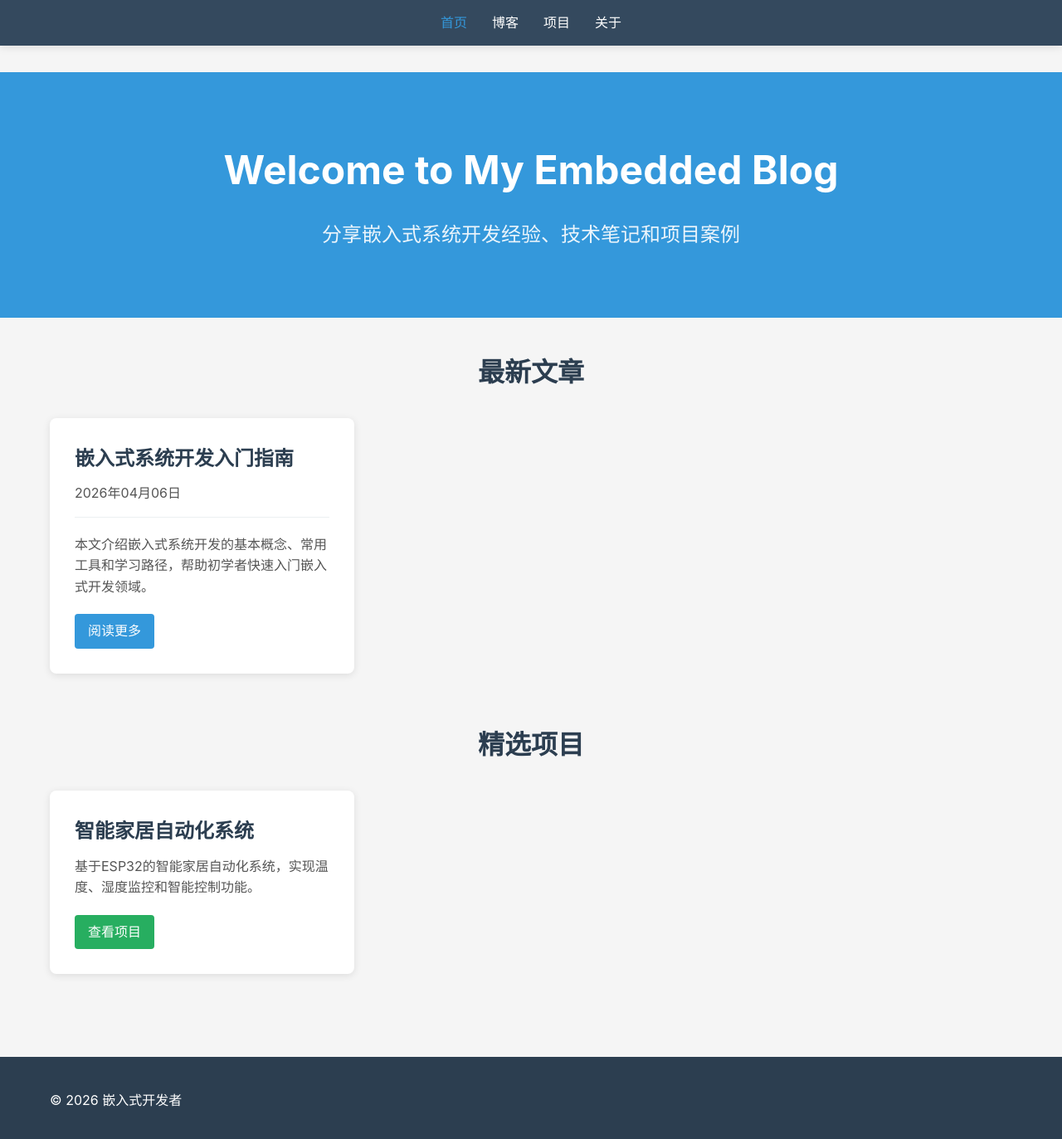
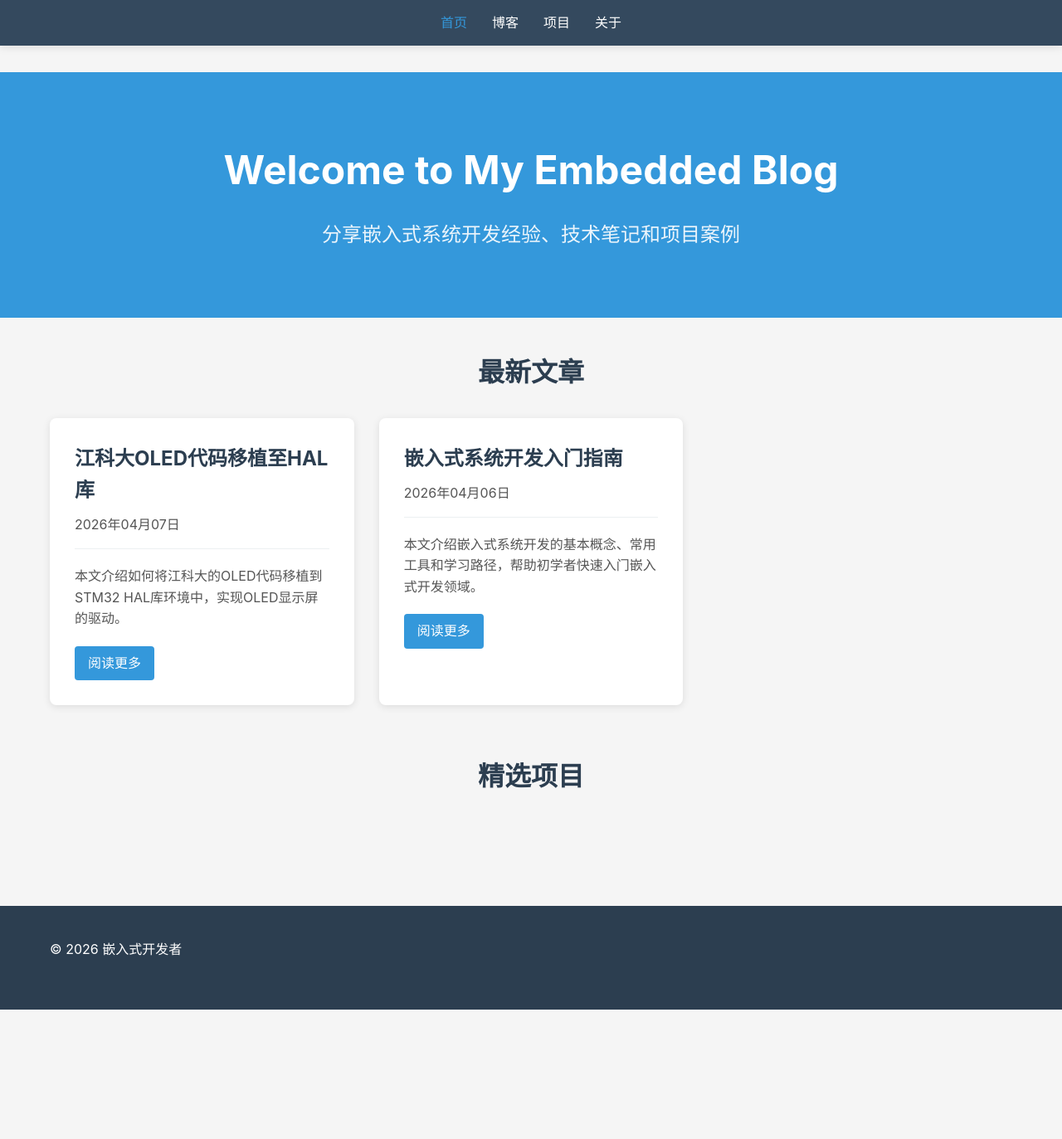
Before and after one commit to qrsgcljx/qrsgcljx.github.io, a Jekyll site: the page built from index.html, in a window 1280 px wide and 1400 px high, scrolled down 233 px. Shown: the top 1373 px of the window at 83% size. Built offline with Jekyll 4.4.1, drawn with Linux system fonts in a browser that asks for light colours; the list of posts is cut into pages by our own code; after the commit the page ends 1450 px from its top, so only the background shows below that; some of the changed lines change nothing that is shown.

Commit message:
更新文章文件名和链接

````diff
--- /dev/null
+++ b/_posts/2026-04-07-oled-hal-porting.md
@@ -0,0 +1,99 @@
+---
+title: 江科大OLED代码移植至HAL库
+date: 2026-04-07
+author: 嵌入式开发者
+tags: [STM32, OLED, HAL库, 代码移植]
+excerpt: 本文介绍如何将江科大的OLED代码移植到STM32 HAL库环境中，实现OLED显示屏的驱动。
+---
+
+# 江科大OLED代码移植至HAL库
+
+## 为什么需要移植？
+
+江科大的OLED代码通常是基于标准库编写的，而现代STM32开发更推荐使用HAL库，因为HAL库提供了更好的可移植性和易用性。本文将详细介绍如何将江科大的OLED代码移植到HAL库环境中。
+
+## 准备工作
+
+1. **硬件准备**：
+   - STM32开发板（如STM32F103C8T6）
+   - OLED显示屏（如0.96寸I2C接口）
+   - 杜邦线
+
+2. **软件准备**：
+   - STM32CubeMX
+   - Visual Studio Code
+   - STM32 HAL库
+
+## 移植步骤
+
+### 1. STM32CubeMX配置
+
+1. **新建工程**：选择对应的STM32型号
+2. **配置时钟**：设置系统时钟
+3. **配置I2C**：启用I2C接口，用于与OLED通信
+4. **生成代码**：选择生成HAL库代码
+
+### 2. OLED代码移植
+
+1. **添加OLED驱动文件**：
+   - 将江科大的OLED驱动文件添加到工程中
+   - 修改引脚定义，使用HAL库的引脚命名方式
+
+2. **修改I2C通信函数**：
+   - 将标准库的I2C函数替换为HAL库的I2C函数
+   - 例如，将 `I2C_Start()` 替换为 `HAL_I2C_Master_Transmit()`
+
+3. **测试代码**：
+   - 编写测试代码，初始化OLED并显示内容
+   - 编译并下载到开发板
+
+## 常见问题及解决方案
+
+### 1. I2C通信失败
+- **原因**：I2C地址设置错误或引脚连接不正确
+- **解决方案**：检查I2C地址和引脚连接
+
+### 2. OLED显示异常
+- **原因**：时序问题或驱动代码错误
+- **解决方案**：调整时序参数，检查驱动代码
+
+## 完整代码示例
+
+```c
+// OLED初始化函数
+void OLED_Init(void) {
+    // HAL库初始化代码
+    // ...
+}
+
+// 显示字符函数
+void OLED_ShowChar(uint8_t x, uint8_t y, uint8_t chr) {
+    // HAL库实现
+    // ...
+}
+
+// 主函数
+int main(void) {
+    // 初始化
+    HAL_Init();
+    SystemClock_Config();
+    MX_GPIO_Init();
+    MX_I2C1_Init();
+
+    // OLED初始化
+    OLED_Init();
+
+    // 显示测试
+    OLED_ShowString(0, 0, "Hello OLED!");
+
+    while (1) {
+        // 主循环
+    }
+}
+```
+
+## 总结
+
+通过本文的步骤，你可以成功将江科大的OLED代码移植到HAL库环境中。移植过程中需要注意I2C通信函数的替换和时序参数的调整，确保OLED能够正常工作。
+
+移植后的代码具有更好的可移植性和维护性，可以在不同的STM32型号上使用，为你的嵌入式项目提供便利。
--- a/_projects/smart-home-automation.md
+++ b/_projects/smart-home-automation.md
@@ -1,129 +1,81 @@
----
-title: 智能家居自动化系统
+***
+
+title: 基于stm32f103的freertos+mqtt物联网环境检测系统
+
 date: 2026-04-06
+
 technologies:
-  - ESP32
-  - Arduino
-  - MQTT
-  - Home Assistant
-  - Sensors
-excerpt: 基于ESP32的智能家居自动化系统，实现温度、湿度监控和智能控制功能。
-links:
-  - title: GitHub仓库
-    url: https://github.com/qrsqgljx/smart-home
-  - title: 项目文档
-    url: /projects/smart-home-automation/
----
+
+- ESP32
+- Arduino
+- MQTT
+- Home Assistant
+- Sensors
+  excerpt: 基于stm32f103的freertos+mqtt物联网环境检测系统。
+  links:
+- title: GitHub仓库
+  url: <https://github.com/qrsqgljx/smart-home>
+- title: 项目文档
+  url: /projects/smart-home-automation/
+
+***
 
 # 智能家居自动化系统
 
 ## 项目概述
 
-本项目是一个基于ESP32的智能家居自动化系统，旨在实现家庭环境的智能监控和控制。系统可以实时监测室内温度、湿度等环境参数，并通过MQTT协议与Home Assistant平台进行通信，实现远程控制和自动化场景。
+本项目是一个基于ESP8266+stm32的智能家居自动化系统，旨在实现家庭环境的智能监控和控制。系统可以实时监测室内温度、湿度等环境参数，并通过MQTT协议与电脑或手机进行通信，实现远程控制和自动化场景。
 
 ## 硬件组成
 
-- **ESP32开发板**：作为主控制器，负责数据采集和处理
+- **stm32开发板**：作为主控制器，负责数据采集和处理
 - **DHT22传感器**：测量温度和湿度
 - **BH1750光照传感器**：测量环境光照强度
 - **继电器模块**：控制灯光、插座等设备
 - **HC-SR501人体红外传感器**：检测人体活动
 - **LCD1602显示屏**：本地显示环境参数
+- GY302光照强度传感器
+- MQ2烟雾传感器
 
-## 软件架构
-
-### 核心组件
-
-1. **ESP32固件**：使用Arduino IDE开发，实现传感器数据采集和MQTT通信
-2. **MQTT代理**：Mosquitto，负责消息转发
-3. **Home Assistant**：智能家居控制平台，提供用户界面和自动化规则
-4. **Node-RED**：可选，用于创建更复杂的自动化流程
+<br />
 
 ### 通信协议
 
 - **MQTT**：轻量级消息协议，适合物联网设备
+- IIC：硬件间通信
+- uart：硬件通信+调试
 - **WiFi**：ESP32连接家庭网络
-- **HTTP**：与外部服务通信
 
-## 功能特性
+### 本文主要使用CubeMX+vscode的方法完成项目，具体下载可在b站自行搜索 本文开发过程逐步递增，一边开发一边写内容，体会开发全过程。
 
-### 环境监测
+# 前情提要
 
-- 实时监测室内温度、湿度和光照强度
-- 数据可视化和历史趋势分析
-- 异常值报警（如温度过高/过低）
+&#x20;
 
-### 智能控制
+为什么推荐使用Cubemx+vscode:首先cumx大大简化了驱动配置过程，一个大的项目驱动配置代码过多，使用库函数检查时会浪费大量时间。其次，vscode内嵌了ai功能（需要科学上网），此功能及其强大，可自动补全代码，报错时可直接阅读整个文件代码找错误，并支持自动修正，遇到过看不懂的报错的人都知道这有多强，代码补全也大幅提升开发速度。
 
-- 基于时间的自动化控制（如定时开关灯）
-- 基于环境参数的自动化控制（如根据光照强度自动调节灯光）
-- 基于人体检测的智能控制（如人来灯亮，人走灯灭）
+## 一、Cubemx配置：使用OLED
 
-### 远程访问
+&#x20;
 
-- 通过Home Assistant手机App远程监控和控制
-- 支持语音控制（如Alexa、Google Assistant）
-- 可自定义场景和自动化规则
+基础配置参考文章1：[江科大OLED代码移植至HAL库](/2026/04/07/oled-hal/) 按照文章完成OLED配置，项目第一步选择OLED是为了使用它作为我们的眼睛，发挥调试工具的作用，至关重要。
 
-## 项目实现
+# 二、嵌入式freertos系统
 
-### 硬件连接
+&#x20;
 
-1. ESP32与传感器的连接：
-   - DHT22 → GPIO4
-   - BH1750 → I2C接口
-   - 继电器 → GPIO15
-   - HC-SR501 → GPIO14
-   - LCD1602 → I2C接口
+我们初次接触单片机都是学习裸机编程，而除了裸机编程外还有linux系统和RTOS系统等编程方法。随着项目的复杂程度变高，裸机编程逐渐不能满足我们的需求，于是freertos应运而生。
 
-### 软件实现
+下文我们将学习了解freertos系统，如何在cubumx中配置它，与如何使用它进行基础编程。
 
-1. **ESP32代码**：
-   - 初始化传感器和网络连接
-   - 定期采集传感器数据
-   - 发布数据到MQTT主题
-   - 订阅控制命令主题
+## 三、软件IIC驱动GY302光敏传感器
 
-2. **Home Assistant配置**：
-   - 集成MQTT组件
-   - 添加传感器实体
-   - 创建自动化规则
-   - 设计控制面板
+上文使用了硬件iic驱动oled，这次选择使用软件iic驱动gy302， 学习目标为了解iic时序原理，学会根据时序图编写代码。了解GY302原理，学会根据原理写数据收发处理程序。并显示在oled上
 
-## 项目成果
+###
 
-- 成功实现了智能家居环境监测和控制
-- 系统稳定运行，数据传输可靠
-- 用户可以通过手机App远程监控和控制家庭设备
-- 支持多种自动化场景，提高生活便利性
+###
 
-## 未来扩展
+##
 
-- 添加更多传感器（如空气质量、CO2浓度）
-- 集成智能门锁和安防系统
-- 实现能源管理和节能优化
-- 支持更多第三方服务和平台集成
-
-## 技术挑战与解决方案
-
-1. **网络连接稳定性**：
-   - 挑战：ESP32在弱网络环境下可能断开连接
-   - 解决方案：实现网络重连机制和心跳检测
-
-2. **电源管理**：
-   - 挑战：设备需要长期稳定运行
-   - 解决方案：优化代码功耗，使用可靠的电源供应
-
-3. **数据安全**：
-   - 挑战：物联网设备容易受到攻击
-   - 解决方案：使用MQTT TLS加密，定期更新固件
-
-4. **系统可扩展性**：
-   - 挑战：需要支持更多设备和功能
-   - 解决方案：采用模块化设计，使用标准协议
-
-## 总结
-
-本项目展示了如何使用ESP32和相关技术构建一个实用的智能家居自动化系统。通过结合硬件和软件技术，实现了环境监测、智能控制和远程访问等功能，为现代家庭提供了更加便捷、舒适的生活体验。
-
-该项目不仅是一个技术实践，也是对嵌入式系统、物联网和智能家居技术的综合应用。通过不断学习和扩展，可以进一步提升系统的功能和性能，为智能家居领域做出更多贡献。
+##
````
Also changed, not shown: README.md.
